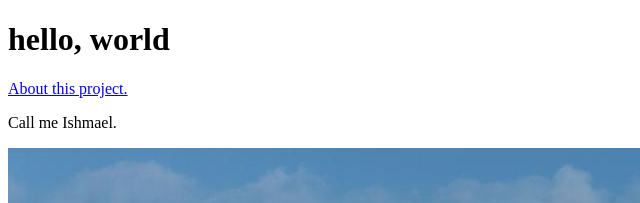
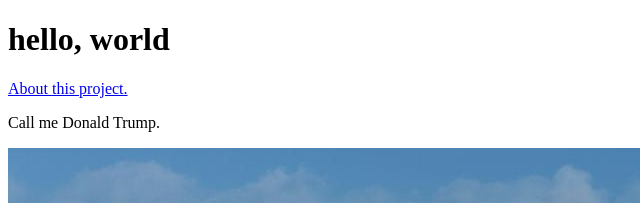
Before and after one commit to randyf99/website, a plain HTML site: page index.html in a window 1280 px wide. Shown: the top 203 px of the page, 0-640 px from the left. Drawn offline with Linux system fonts and the light colour scheme.

Commit message:
updated paragraph in index

```diff
--- a/index.html
+++ b/index.html
@@ -10,7 +10,7 @@
 <body>
   <h1>hello, world</h1>
   <a href="about.html">About this project.</a>
-  <p>Call me Ishmael.</p>
+  <p>Call me Donald Trump.</p>
   <img src="./images/breaching_whale.jpg" alt="breaching whale">
 </body>
 </html>
```
